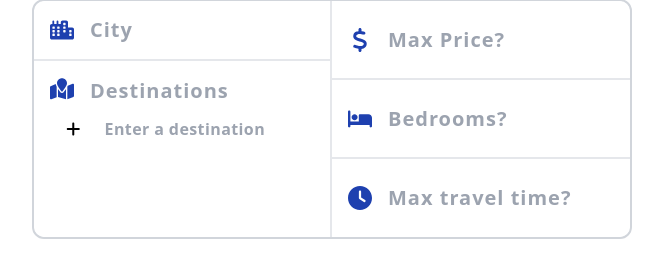
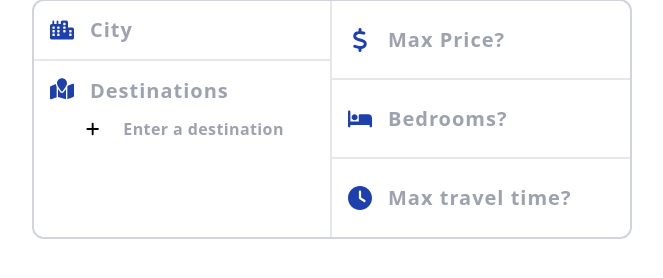
Before and after one commit to Ryan9771/Ecommute, a Django app: page /properties/home/ in a window 1280 px wide. Shown: the part 241-519 px from the top of the page, without its empty margins (308-971 px from the left). Run offline with Django 4.2, Linux system fonts and the light colour scheme.

Commit message:
Modified spacing changes to destination list

```diff
--- a/properties/templates/index.html
+++ b/properties/templates/index.html
@@ -25,15 +25,15 @@
                         <svg class="home-input-icon" xmlns="http://www.w3.org/2000/svg" viewBox="0 0 576 512"><!--! Font Awesome Pro 6.2.1 by @fontawesome - https://fontawesome.com License - https://fontawesome.com/license (Commercial License) Copyright 2022 Fonticons, Inc. --><path d="M302.8 312C334.9 271.9 408 174.6 408 120C408 53.7 354.3 0 288 0S168 53.7 168 120c0 54.6 73.1 151.9 105.2 192c7.7 9.6 22 9.6 29.6 0zM416 503l144.9-58c9.1-3.6 15.1-12.5 15.1-22.3V152c0-17-17.1-28.6-32.9-22.3l-116 46.4c-.5 1.2-1 2.5-1.5 3.7c-2.9 6.8-6.1 13.7-9.6 20.6V503zM15.1 187.3C6 191 0 199.8 0 209.6V480.4c0 17 17.1 28.6 32.9 22.3L160 451.8V200.4c-3.5-6.9-6.7-13.8-9.6-20.6c-5.6-13.2-10.4-27.4-12.8-41.5l-122.6 49zM384 255c-20.5 31.3-42.3 59.6-56.2 77c-20.5 25.6-59.1 25.6-79.6 0c-13.9-17.4-35.7-45.7-56.2-77V449.4l192 54.9V255z"/></svg>
                         <span class="placeholder-text">Destinations</span>
                     </div>
-                    <div id="search-field" class="mt-3 w-full pl-4 flex flex-col h-8">
+                    <div id="search-field" class="mt-3 w-full pl-4 flex flex-col h-9">
                         <div class="flex justify-start items-center w-full">
-                            <svg id="add" class="w-4 h-4" onclick="insert()" xmlns="http://www.w3.org/2000/svg" viewBox="0 0 448 512"><!--! Font Awesome Pro 6.2.1 by @fontawesome - https://fontawesome.com License - https://fontawesome.com/license (Commercial License) Copyright 2022 Fonticons, Inc. --><path d="M256 80c0-17.7-14.3-32-32-32s-32 14.3-32 32V224H48c-17.7 0-32 14.3-32 32s14.3 32 32 32H192V432c0 17.7 14.3 32 32 32s32-14.3 32-32V288H400c17.7 0 32-14.3 32-32s-14.3-32-32-32H256V80z"/></svg>
+                            <svg id="add" class="w-4 h-4 ml-5" onclick="insert()" xmlns="http://www.w3.org/2000/svg" viewBox="0 0 448 512"><!--! Font Awesome Pro 6.2.1 by @fontawesome - https://fontawesome.com License - https://fontawesome.com/license (Commercial License) Copyright 2022 Fonticons, Inc. --><path d="M256 80c0-17.7-14.3-32-32-32s-32 14.3-32 32V224H48c-17.7 0-32 14.3-32 32s14.3 32 32 32H192V432c0 17.7 14.3 32 32 32s32-14.3 32-32V288H400c17.7 0 32-14.3 32-32s-14.3-32-32-32H256V80z"/></svg>
                             <div class="ml-2 w-full">
                                 <input class="ml-4 w-full focus:outline-none tracking-wide font-semibold" type="text" id="destinations-input" name="fname" placeholder="Enter a destination">
                             </div>
                         </div>
                     </div>
-                    <div class="w-3/4 h-16 overflow-scroll flex justify-start ml-[53px] pr-1 ">
+                    <div class="w-3/4 h-16 overflow-scroll flex justify-start ml-[73px] pr-1 ">
                         <ul class="text-xs" id='list'></ul>
                     </div>
                 </div>
--- a/static/css/style.css
+++ b/static/css/style.css
@@ -659,6 +659,22 @@ video {
   margin-left: 53px;
 }
 
+.ml-5 {
+  margin-left: 1.25rem;
+}
+
+.ml-\[70px\] {
+  margin-left: 70px;
+}
+
+.ml-\[72px\] {
+  margin-left: 72px;
+}
+
+.ml-\[73px\] {
+  margin-left: 73px;
+}
+
 .block {
   display: block;
 }
@@ -721,6 +737,10 @@ video {
 
 .h-8 {
   height: 2rem;
+}
+
+.h-9 {
+  height: 2.25rem;
 }
 
 .w-full {
```
